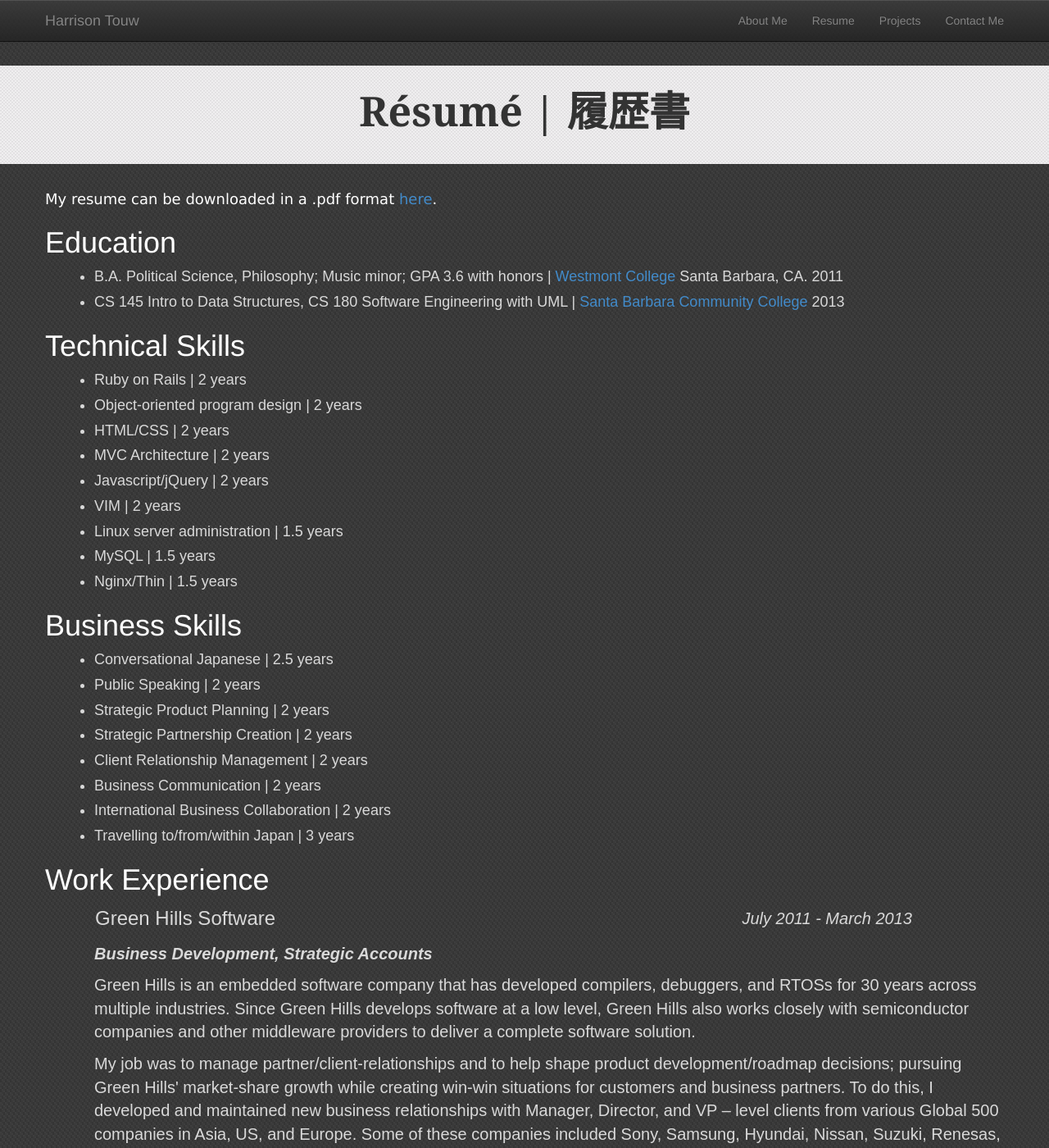
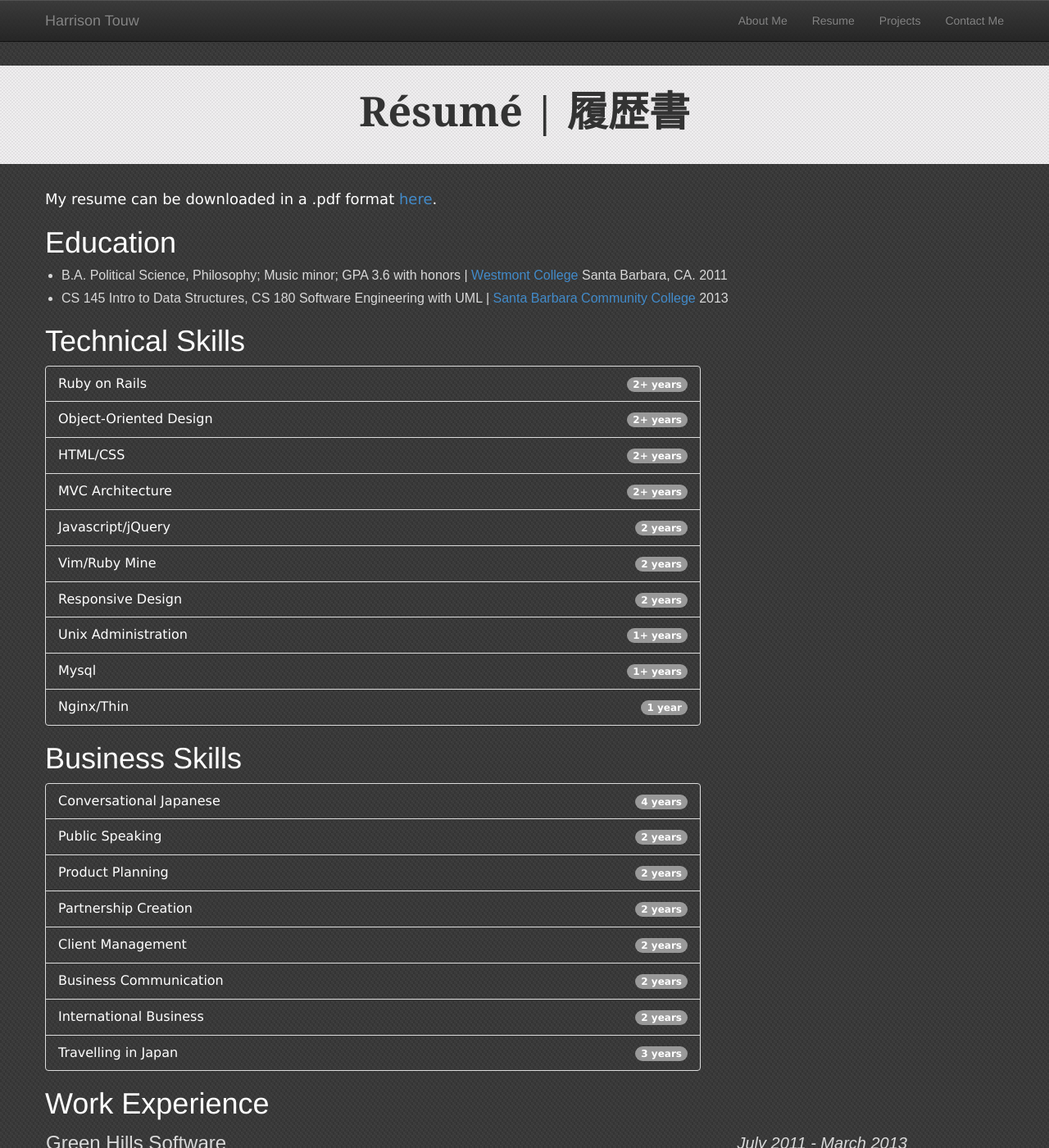
Before and after one commit to hktouw/website, a Jekyll site: the page built from resume/index.html, in a window 1280 px wide and 1400 px high. Shown: the whole window at 82% size. Built offline with Jekyll 4.4.1, drawn with Linux system fonts in a browser that asks for light colours; nearby versions of some CDN libraries.

Commit message:
Updated mobile layout for resume, projects, and contact me page

```diff
--- a/contactme/index.html
+++ b/contactme/index.html
@@ -17,7 +17,8 @@ layout: default
 
     </br>
 
-    <span class="email">hktouw [ AT ] gmail [ DOT ] com</span>
+    <span class="email hidden-xs">hktouw [ AT ] gmail [ DOT ] com</span>
+    <span class="email visible-xs" style='font-size:16px;'>hktouw [ AT ] gmail [ DOT ] com</span>
 
   </div>
 </div>
--- a/css/screen.css
+++ b/css/screen.css
@@ -11,10 +11,12 @@
 #footer a {color: gray;}
 
 
-ul.listNoMarker {font-family: 'Quattrocento Sans', Arial, Helvetica, Sans-Serif; font-size: 20px; color: #D9D9D9; margin-left: 20px;}
+ul.listNoMarker {font-family: 'Quattrocento Sans', Arial, Helvetica, Sans-Serif; font-size: 20px; color: #D9D9D9; padding-left: 0px;}
 ul.listNoMarker li {margin: 10px 0px 5px 0px; list-style-type: none; }
-ul.list {font-family: 'Quattrocento Sans', Arial, Helvetica, Sans-Serif; font-size: 18px; color: #D9D9D9; margin-left: 20px;}
-ul.list li {margin: 5px 0px 5px 0px; list-style-type: disc; }
+ul.list {font-family: 'Quattrocento Sans', Arial, Helvetica, Sans-Serif; font-size: 18px; color: #D9D9D9; padding-left: 20px;}
+ul.list li {margin: 5px 0px 5px 0px; list-style-type: disc; font-size: 16px}
+ul.list-group { max-width: 800px; }
+li.list-group-item { background-color: transparent; font-size: 16px;}
 
 table.companyHeader {width:90%;}
 .companyName {font-size:24px;}
--- a/projects/index.html
+++ b/projects/index.html
@@ -11,7 +11,8 @@ layout: default
   <div class= "content">
 
 
-    <h1>RevolvingChore</h1>
+    <h1 class='hidden-xs'>RevolvingChore</h1>
+    <h1 class='visible-xs' style='font-size:26px;'>RevolvingChore</h1>
 
     <p>RevolvingChore is a fun Ruby on Rails application that a few of my friends and I made. It is a chore chart generator, tracker, analyzer, and enforcer all-in-one. The idea first came when we realized that a printed out chore chart taped to the refrigerator just wasn't cutting it for a house full of 6 guys.
     </p>
@@ -24,7 +25,8 @@ layout: default
     This app is running on a VPS with an Nginx, Thin, and PostgreSQL backend while using Capistrano for deployment. From time to time whenever we are available, my friends and I still contribute bug fixes and new features to the app. If you have some time to spare (and some messy roommates), feel free to check it out. <a href="http://revolvingchore.com" target="_blank">revolvingchore.com</a>
     </p>
 
-    <h1>EvidencedBasedLiving</h1>
+    <h1 class='hidden-xs'>EvidencedBasedLiving</h1>
+    <h1 class='visible-xs' style='font-size:26px;'>EvidencedBasedLiving</h1>
 
     <p>EvidencedBasedLiving is a Habit Tracker and Mindfulness Tutor web application developed at the Department of Psychological & Brain Sciences at the University of California Santa Barbara. I am an active contributor and have been a member of the development team since August 2013</p>
 
--- a/resume/index.html
+++ b/resume/index.html
@@ -18,28 +18,67 @@ layout: default
                 </ul>
 
                 <h1>Technical Skills</h1>
-                <ul class="list">
-                        <li>Ruby on Rails | 2 years</li>
-                        <li>Object-oriented program design | 2 years</li>
-                        <li>HTML/CSS | 2 years</li>
-                        <li>MVC Architecture | 2 years</li>
-                        <li>Javascript/jQuery | 2 years</li>
-                        <li>VIM | 2 years</li>
-                        <li>Linux server administration | 1.5 years</li>
-                        <li>MySQL | 1.5 years</li>
-                        <li>Nginx/Thin | 1.5 years</li>
+
+                <ul class="list-group">
+                  <li class="list-group-item">
+                    <span style=''>Ruby on Rails</span><span class="badge" style="margin-top:3px">2+ years</span>
+                  </li>
+                  <li class="list-group-item">
+                    <span style=''>Object-Oriented Design</span><span class="badge" style="margin-top:3px">2+ years</span>
+                  </li>
+                  <li class="list-group-item">
+                    <span style=''>HTML/CSS</span><span class="badge" style="margin-top:3px">2+ years</span>
+                  </li>
+                  <li class="list-group-item">
+                    <span style=''>MVC Architecture</span><span class="badge" style="margin-top:3px">2+ years</span>
+                  </li>
+                  <li class="list-group-item">
+                    <span style=''>Javascript/jQuery</span><span class="badge" style="margin-top:3px">2 years</span>
+                  </li>
+                  <li class="list-group-item">
+                    <span style=''>Vim/Ruby Mine</span><span class="badge" style="margin-top:3px">2 years</span>
+                  </li>
+                  <li class="list-group-item">
+                    <span style=''>Responsive Design</span><span class="badge" style="margin-top:3px">2 years</span>
+                  </li>
+                  <li class="list-group-item">
+                    <span style=''>Unix Administration</span><span class="badge" style="margin-top:3px">1+ years</span>
+                  </li>
+                  <li class="list-group-item">
+                    <span style=''>Mysql</span><span class="badge" style="margin-top:3px">1+ years</span>
+                  </li>
+                  <li class="list-group-item">
+                    <span style=''>Nginx/Thin</span><span class="badge" style="margin-top:3px">1 year</span>
+                  </li>
                 </ul>
 
                 <h1>Business Skills</h1>
-                <ul class="list">
-                        <li>Conversational Japanese | 2.5 years</li>
-                        <li>Public Speaking | 2 years</li>
-                        <li>Strategic Product Planning | 2 years</li>
-                        <li>Strategic Partnership Creation | 2 years</li>
-                        <li>Client Relationship Management | 2 years</li>
-                        <li>Business Communication | 2 years</li>
-                        <li>International Business Collaboration | 2 years</li>
-                        <li>Travelling to/from/within Japan | 3 years</li>
+
+                <ul class="list-group">
+                  <li class="list-group-item">
+                    <span style=''>Conversational Japanese</span><span class="badge" style="margin-top:3px">4 years</span>
+                  </li>
+                  <li class="list-group-item">
+                    <span style=''>Public Speaking</span><span class="badge" style="margin-top:3px">2 years</span>
+                  </li>
+                  <li class="list-group-item">
+                    <span style=''>Product Planning</span><span class="badge" style="margin-top:3px">2 years</span>
+                  </li>
+                  <li class="list-group-item">
+                    <span style=''>Partnership Creation</span><span class="badge" style="margin-top:3px">2 years</span>
+                  </li>
+                  <li class="list-group-item">
+                    <span style=''>Client Management</span><span class="badge" style="margin-top:3px">2 years</span>
+                  </li>
+                  <li class="list-group-item">
+                    <span style=''>Business Communication</span><span class="badge" style="margin-top:3px">2 years</span>
+                  </li>
+                  <li class="list-group-item">
+                    <span style=''>International Business</span><span class="badge" style="margin-top:3px">2 years</span>
+                  </li>
+                  <li class="list-group-item">
+                    <span style=''>Travelling in Japan</span><span class="badge" style="margin-top:3px">3 years</span>
+                  </li>
                 </ul>
 
                 <h1>Work Experience</h1>
```
Also changed, not shown: 5 other files.
